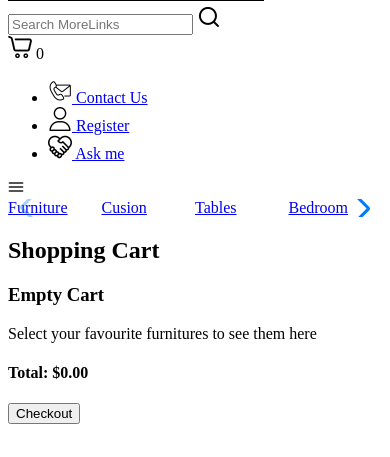
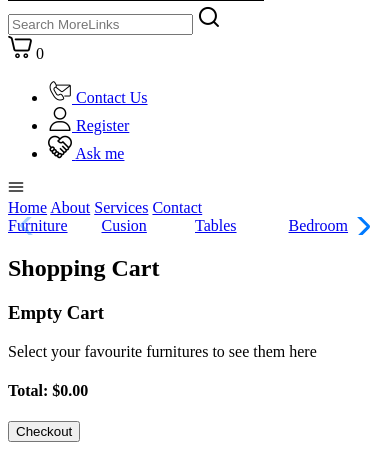
Before and after one commit to Ikendu/morelinksSales, a PHP site: page /header/header.php in a window 390 px wide. Shown: the part 263-720 px from the top of the page. Run offline with PHP 8.4, Linux system fonts and the light colour scheme.

Commit message:
navbar implementation

```diff
--- a/header/header.php
+++ b/header/header.php
@@ -49,7 +49,15 @@
           </li>
         </ul>
       </div>
-      <div class="menu-toggle" id="navbar"><img src="utilities/icons/menus.png" alt=""></div>
+      <div class="menu-toggle"><img src="utilities/icons/menus.png" alt=""></div>
+
+      <!-- Navbar for Mobile view -->
+      <div class="mobilenav" id="mobilenav">
+        <a href="#">Home</a>
+        <a href="#">About</a>
+        <a href="#">Services</a>
+        <a href="#">Contact</a>
+      </div>
 
     </div>
     <swiper-container slides-per-view="4" breakpoints='{"460": {"slidesPerView": 6},  "600": {"slidesPerView": 8}, "1024": {"slidesPerView": 10} }' navigation="true" class="swiper-container">
```
Also changed, not shown: headermobile.css (+11 -5 lines).
